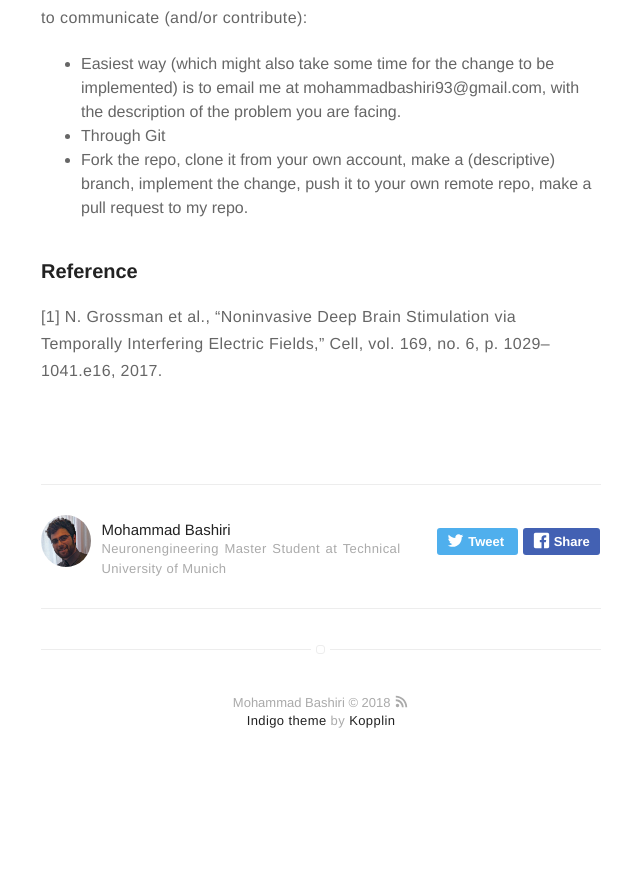
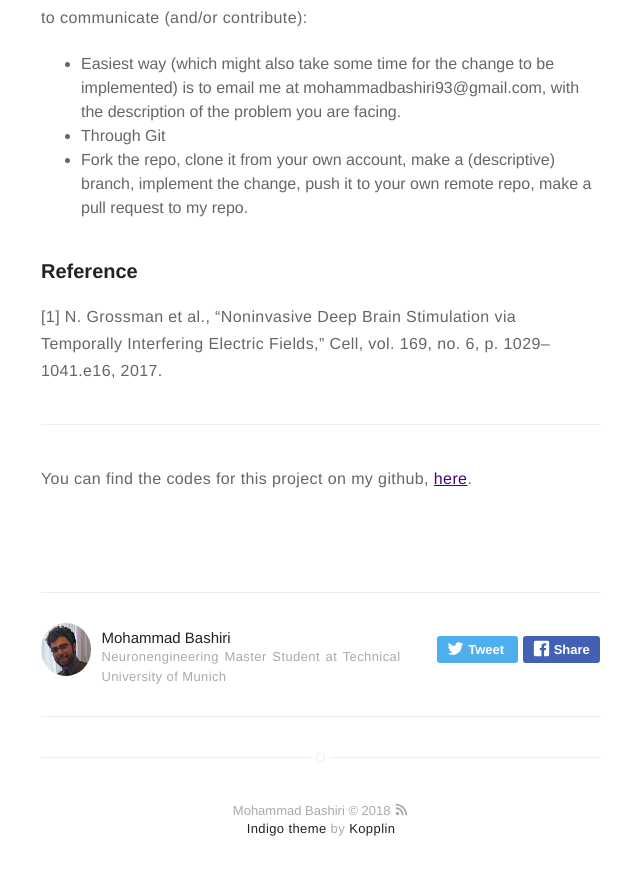
Before and after one commit to mohammadbashiri/mohammadbashiri.github.io-old, a Jekyll site: the page built from _posts/2018-08-30-non-invasive-deep-brain-stimulation-project.markdown, in a window 1280 px wide and 900 px high, scrolled down 3143 px. Shown: the top 875 px of the window, without its empty margins (319-959 px from the left). Built offline with Jekyll 4.4.1, drawn with Linux system fonts in a browser that asks for light colours; before the commit the page ends 3935 px from its top, so only the background shows below that.

Commit message:
added the link to github

```diff
--- a/_posts/2018-08-30-non-invasive-deep-brain-stimulation-project.markdown
+++ b/_posts/2018-08-30-non-invasive-deep-brain-stimulation-project.markdown
@@ -92,3 +92,7 @@ the change, push it to your own remote repo, make a pull request to my repo.
 ### Reference
 [1] N. Grossman et al., “Noninvasive Deep Brain Stimulation via Temporally Interfering Electric Fields,” Cell, vol. 169, no. 6,
 p. 1029–1041.e16, 2017.
+
+---
+
+You can find the codes for this project on my github, [here](https://github.com/mohammadbashiri/non-invasive-deep-brain-stimulation).
```
